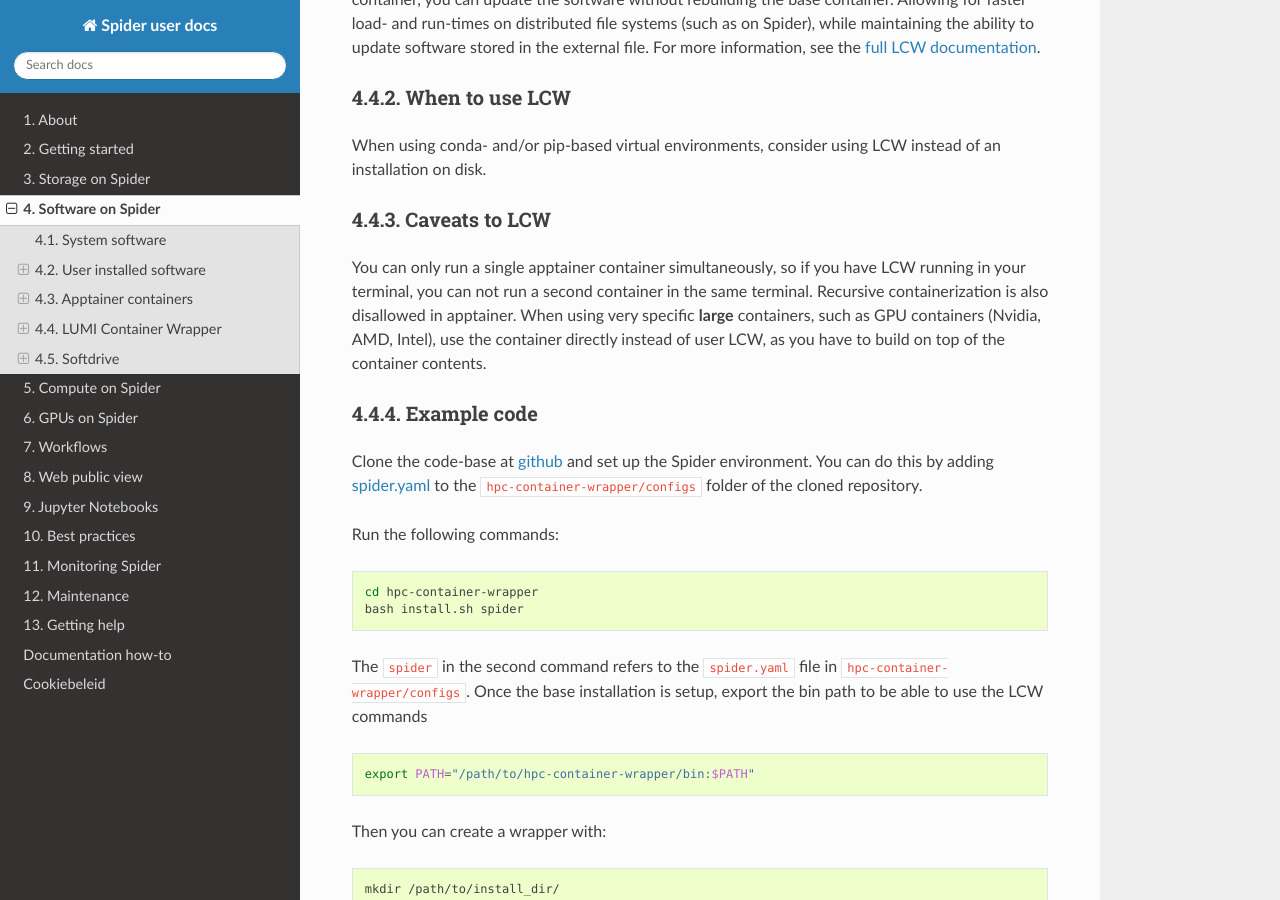
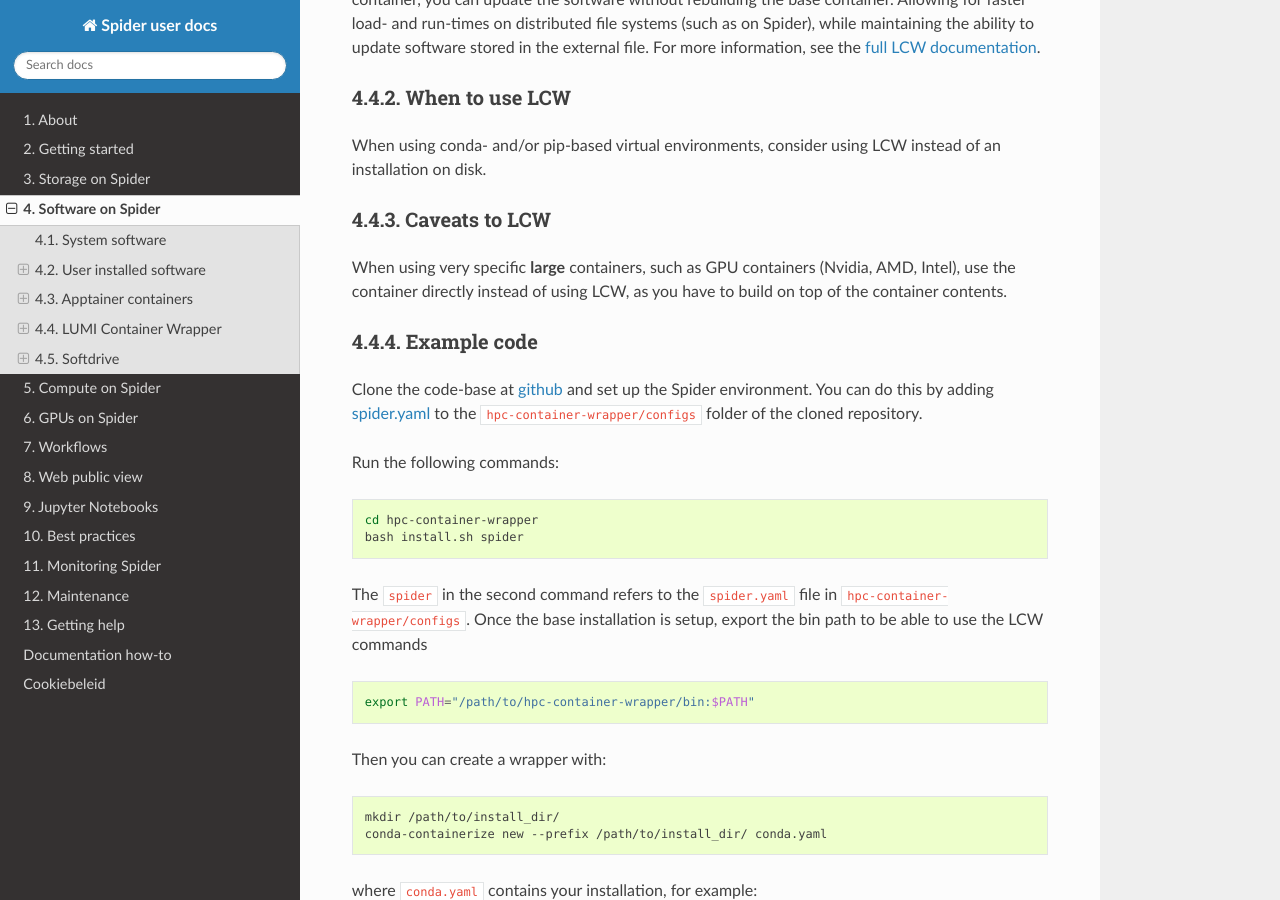
Before and after one commit to sara-nl/spiderdocs, a Sphinx documentation site: the page built from source/Pages/software_on_spider.rst, in a window 1280 px wide and 900 px high, scrolled down 3703 px. Built offline with Sphinx 7.4.7 and the Read the Docs theme 3.1.0, drawn with Linux system fonts in a browser that asks for light colours.

Commit message:
Remove recursive container caveat

```diff
--- a/source/Pages/software_on_spider.rst
+++ b/source/Pages/software_on_spider.rst
@@ -169,8 +169,7 @@ When using conda- and/or pip-based virtual environments, consider using LCW inst
 Caveats to LCW
 ==============
 
-You can only run a single apptainer container simultaneously, so if you have LCW running in your terminal, you can not run a second container in the same terminal. Recursive containerization is also disallowed in apptainer.
-When using very specific **large** containers, such as GPU containers (Nvidia, AMD, Intel), use the container directly instead of user LCW, as you have to build on top of the container contents.
+When using very specific **large** containers, such as GPU containers (Nvidia, AMD, Intel), use the container directly instead of using LCW, as you have to build on top of the container contents.
 
 Example code
 ============
```
